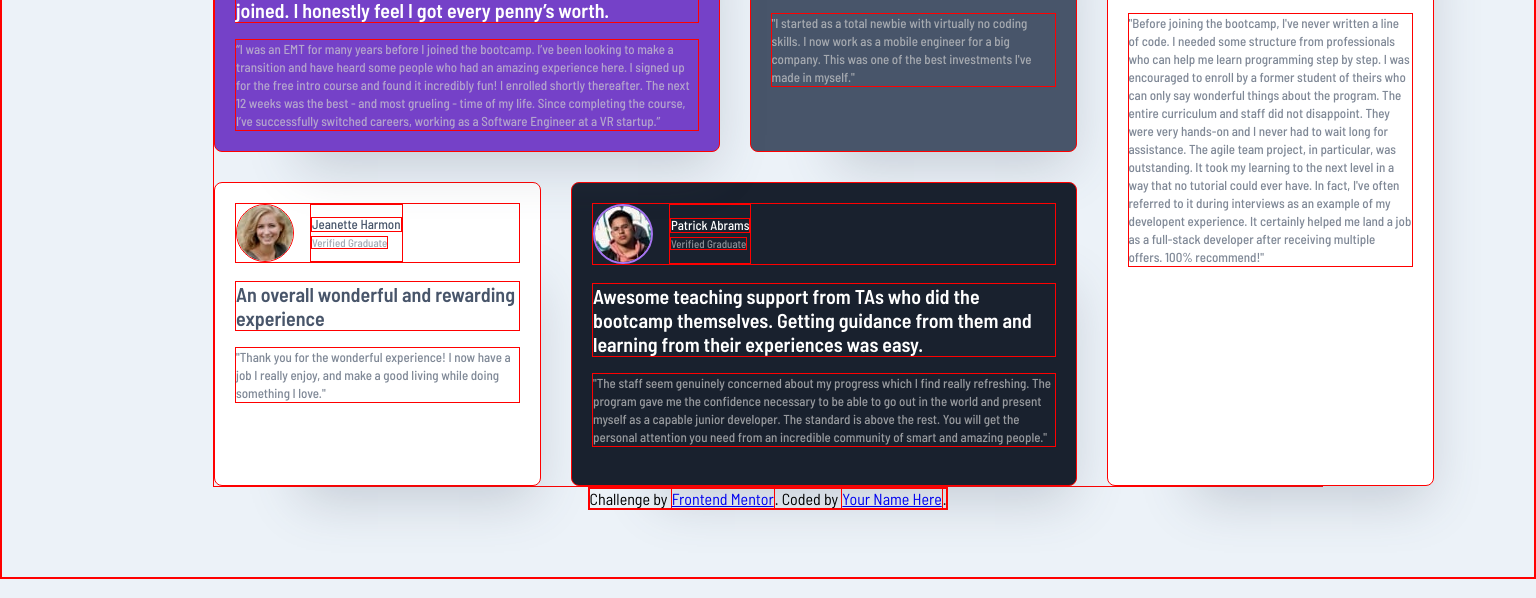
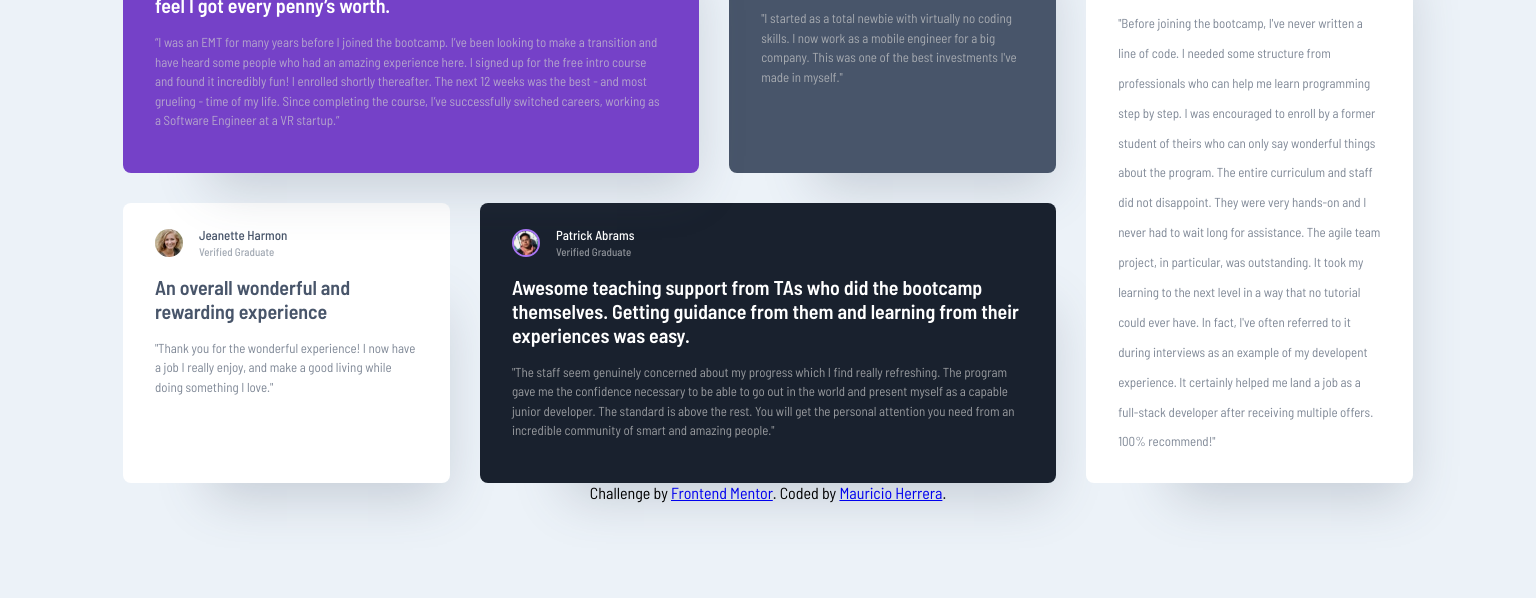
Before and after one commit to newspaceracer/cautious-guacamole, a plain HTML site: page index.html in a window 1536 px wide. Shown: the part 223-821 px from the top of the page. Drawn offline with Linux system fonts and the light colour scheme.

Commit message:
as good as I can get it

```diff
--- a/index.css
+++ b/index.css
@@ -1,3 +1,5 @@
+
+
 *{
   margin: 0;
     padding: 0;
@@ -44,11 +46,15 @@ body {
 }
 
 .review-card {
-    min-width: 327px;
-    max-width: 540px;
-   box-shadow: 40px 60px 50px -47px var(--color-shadow);
-   border-radius: 8px;
-   padding: 1.25rem;
+  min-width: 327px;
+  max-width: 540px;
+  box-shadow: 40px 60px 50px -47px var(--color-shadow);
+  border-radius: 8px;
+  padding: 1.5rem 2rem;
+  display: flex;
+  flex-direction: column;
+  align-items: stretch;
+  justify-content: space-between;
 }
 
 .card-header{
@@ -81,20 +87,24 @@ body {
 .big-quote{
   font-size: var(--text-big);
   margin-top: 1rem;
-  line-height: auto;
   font-weight: 600;
 }
 
-.full-quote{
+.daniel .full-quote {
+  margin-top: 2.5rem;
+}
+
+.full-quote {
   font-size: var(--text-med);
-  margin-top: 2.5rem;
-  line-height: 1.125rem;
-  font-weight: 500;
+  margin-top: 1.25rem;
+  line-height: 1.5;
+  flex-grow: 1; /* Expand to fill available space and keeps proportions for the space between card items*/
 }
 
 .profile-pic{
     border-radius: 50%;
     position: relative;
+    width: 28px; /* this is tiny but OK... */
 }
 
 
@@ -199,30 +209,30 @@ body {
 .attribution a { color: hsl(228, 45%, 44%); }
 
 
-@media screen and (min-width: 1080px){
+@media screen and (min-width: 1293px){
 
-*{
-  border: 1px solid red;
-}
 
 .flow > * + *{
   margin-top: 0px;
 }
 
+body{
+  padding: calc(100vh*.12) calc(100vw*.08);
+}
+
   main{
     display: grid;
     grid-template-columns: repeat(4, 1fr);
-    grid-template-rows: repeat(2, 1fr);
+    grid-template-rows: repeat(2, auto); /* Make rows auto-sized */
     gap: 1.875rem;
-    max-width: 1110px;
+    width: 100%;
   }
 
   .review-card {
-   box-shadow: 40px 60px 50px -47px var(--color-shadow);
-   border-radius: 8px;
-   padding: 1.625rem, 2rem;
+   padding: 1.625rem 2rem;
    max-width: none;
 }
+
 
 .big-quote{
   margin-top: 1.125rem;
@@ -241,6 +251,10 @@ body {
     z-index: 0; /* Place it behind all text and images */
   }
 
+  .daniel .full-quote{
+    margin-top: 1rem;
+  }
+
 
   .jonathan{
     grid-area: 1 / 3 / 2 / 4;
@@ -254,6 +268,10 @@ body {
     grid-area: 1 / 4 / 3 / 5;
   }
 
+  .kira .full-quote{
+    line-height: 2.3;
+  }
+
   .patrick{
     grid-area: 2 / 2 / 3 / 4;
   }
--- a/index.html
+++ b/index.html
@@ -108,7 +108,7 @@
 <footer>
   <div class="signature">
     Challenge by <a href="https://www.frontendmentor.io?ref=challenge" target="_blank">Frontend Mentor</a>.
-    Coded by <a href="#">Your Name Here</a>.
+    Coded by <a href="https://www.herrera.wiki">Mauricio Herrera</a>.
   </div>
 </footer>
 </html>
```
Also changed, not shown: 2 other files.
